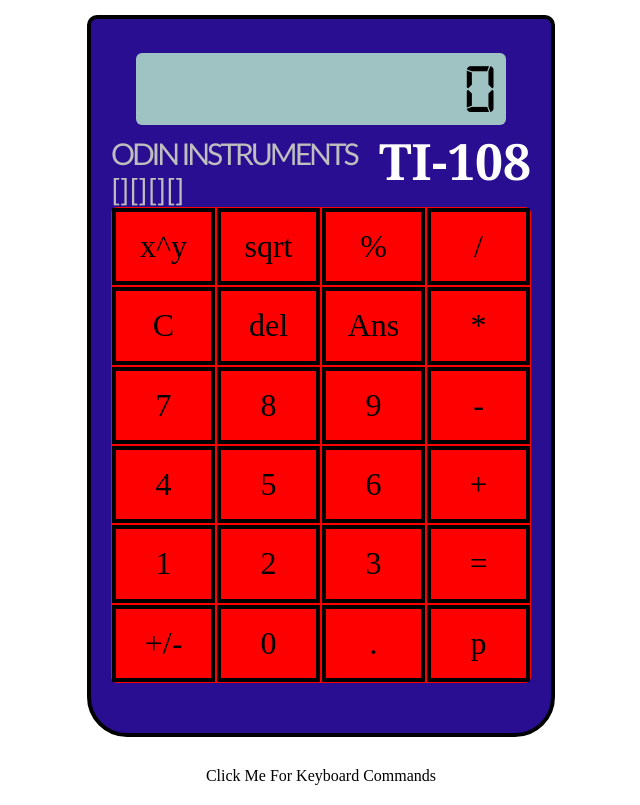
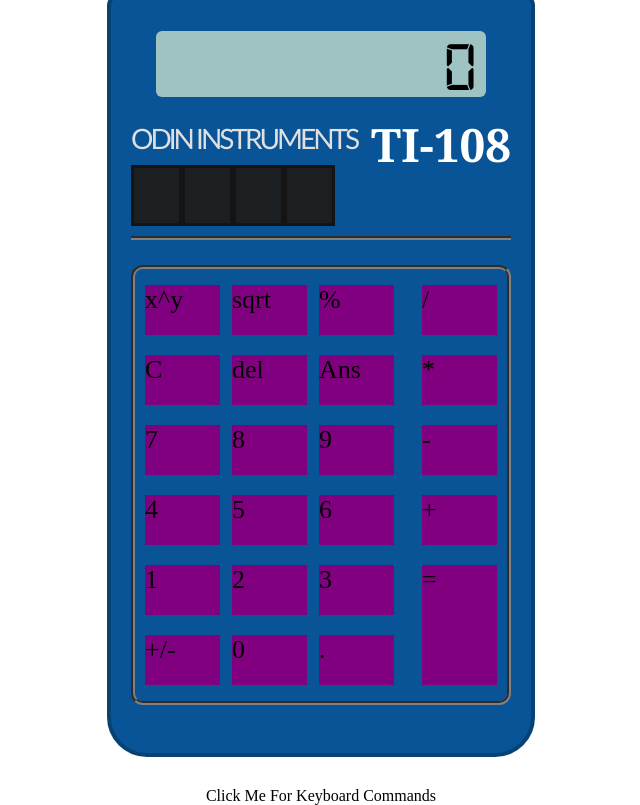
Before and after one commit to KingKlaus21/odin-calculator, a plain HTML site: page index.html in a window 1280 px wide. Shown: the whole page, without its empty margins (319-959 px from the left). Drawn offline with Linux system fonts and the light colour scheme.

Commit message:
Put button groups in two containers to create the gap seen on the original TI-108

```diff
--- a/index.html
+++ b/index.html
@@ -15,7 +15,12 @@
         <div id="extraInfo">
             <div id="companyAndSolar">
                 <p id="companyName">ODIN INSTRUMENTS</p>
-                <div id="solarPanel">[][][][]</div>
+                <ul id="solarPanel">
+                    <li></li>
+                    <li></li>
+                    <li></li>
+                    <li></li>
+                </ul>
             </div>
             <p id="modelName">TI-108</p>
         </div>
@@ -23,35 +28,44 @@
 
         <div id="calculatorButtonContainer">
 
+            <div class="normalButtons">
                 <div id="x^y">x^y</div>
                 <div id="y sqrt(x)">sqrt</div>
                 <div class="operator" id="%">%</div>
-            <div class="operator" id="/">/</div>
 
                 <div id="c">C</div>
                 <div id="Backspace">del</div>
                 <div id="a">Ans</div>
-            <div class="operator" id="*">*</div>
 
                 <div class="number" id="7">7</div>
                 <div class="number" id="8">8</div>
                 <div class="number" id="9">9</div>
-            <div class="operator" id="-">-</div>
 
                 <div class="number" id="4">4</div>
                 <div class="number" id="5">5</div>
                 <div class="number" id="6">6</div>
-            <div class="operator" id="+">+</div>
 
                 <div class="number" id="1">1</div>
                 <div class="number" id="2">2</div>
                 <div class="number" id="3">3</div>
-            <div id="Enter">=</div>
+
 
                 <div id="n">+/-</div>
                 <div class="number" id="0">0</div>
                 <div id=".">.</div>
-            <div id="placeholder">p</div>
+            </div>
+
+            <div class="operatorButtons">
+                <div class="operator" id="/">/</div>
+                <div class="operator" id="*">*</div>
+                <div class="operator" id="-">-</div>
+                <div class="operator" id="+">+</div>
+                <div id="Enter">=</div>
+            </div>
+
+
+            <!-- <div id="placeholder">p</div> -->
+
 
 
         </div>
--- a/styles.css
+++ b/styles.css
@@ -16,20 +16,22 @@ body, html {
 #calculatorBody {
     /* width: 69%;
     height: 60%; */
-    width: 420px;
-    height: 640px;
-    background-color: rgb(42, 14, 145);
-    padding: 24px 20px 50px 20px;
+    width: 380px;
+    height: 660px;
+    background-color: rgb(9, 84, 151);
+    /* color from color picker */
+    padding: 24px 20px 70px 20px;
     display: flex;
     flex-direction: column;
     border-width: 4px;
     border-style: solid;
-    border-color: black;
+    border-color: rgb(7, 66, 117);
 
     border-radius: 10px 10px 40px 40px;
 }
 
 #calculatorScreen {
+    height: 50px;
     font-size: 70px;
     font-family: 'digital-7';
     /* letter-spacing: 1px; */
@@ -41,9 +43,9 @@ body, html {
     /* align-items: center; */
 
     /* margin-bottom: 10px; */
-    margin: 10px 25px 0px 25px;
+    margin: 8px 25px 14px 25px;
 
-    padding: 0px 10px;
+    padding: 0px 10px 16px 10px;
 
     border-radius: 6px;
 
@@ -52,18 +54,18 @@ body, html {
 
 #calculatorButtonContainer {
     display: flex;
-    flex-grow: 5;
-    background-color: red;
-    flex-wrap: wrap;
-
-    border-radius: 6px;
-
+    /* justify-content: space-between; */
+    flex: auto;
+    padding: 16px 10px;
+    border-width: 4px;
+    border-color: grey;
+    border-radius: 12px;
+    border-style: groove;
 }
 
 /* buttons */
-#calculatorButtonContainer>*{
+/* #calculatorButtonContainer>*{
     font-size: 32px;
-    /* border-color: purple; */
     border-width: 4px;
     border-style: solid;
     flex: 20%;
@@ -72,6 +74,74 @@ body, html {
     display: flex;
     justify-content: center;
     align-items: center;
+} */
+
+.normalButtons {
+    display: flex;
+    /* flex-direction: row; */
+    flex-wrap: wrap;
+    /* align-items: baseline; */
+    /* flex-grow: 0; */
+    /* justify-content: space-evenly; */
+    width: 250px;
+    height: 400px;
+
+    gap: 20px 12px;
+
+    /* gap: 20px; */
+    /* gap: 20px 20px; */
+
+
+    /* flex: auto; */
+
+    /* flex: auto; */
+
+}
+
+.normalButtons>*{
+    font-size: 26px;
+    display: flex;
+    /* justify-content: center;
+    align-items: center; */
+    /* width: 20px;
+    height: 20px; */
+    /* margin: 10px; */
+    background: purple;
+
+    /* margin-right: 10px; */
+
+    width: 75px;
+    height: 50px;
+}
+
+.operatorButtons {
+    display: flex;
+    flex-direction: column;
+    /* flex-wrap: wrap; */
+    /* flex-grow: 0; */
+    justify-content: space-between;
+    margin-left: auto;
+
+    width: 75px;
+    height: 400px;
+}
+
+.operatorButtons>*{
+    font-size: 26px;
+    display: flex;
+    /* justify-content: center;
+    align-items: center; */
+    /* width: 20px;
+    height: 20px; */
+    /* margin: 10px; */
+    background: purple;
+
+    width: 75px;
+    height: 50px;
+}
+
+#Enter {
+    height: 120px;
 }
 
 #commandInfo {
@@ -79,11 +149,11 @@ body, html {
 }
 
 #companyAndSolar {
-    font-size: 30px;
+    font-size: 28px;
     font-weight: 100;
     font-family: 'Trebuchet MS', 'Lucida Sans Unicode', 'Lucida Grande', 'Lucida Sans', Arial, sans-serif;
     /* font-family:system-ui, -apple-system, BlinkMacSystemFont, 'Segoe UI', Roboto, Oxygen, Ubuntu, Cantarell, 'Open Sans', 'Helvetica Neue', sans-serif; */
-    color: rgb(190, 190, 190);
+    color: rgb(224, 224, 224);
     display: flex;
     flex-direction: column;
     margin: 0px;
@@ -93,13 +163,30 @@ p {
     margin: 10px 0px 0px 0px;
 }
 
+ul {
+    margin: 0px;
+    margin-top: 10px;
+    padding: 0px;
+    list-style-type: none;
+    display: flex;
+}
+
+li {
+    background-color: rgba(29, 29, 29, 0.952);
+    width: 45px;
+    height: 55px;
+    border-width: 3px;
+    border-style: solid;
+    border-color: rgb(20, 20, 20);
+}
+
 #companyName {
     letter-spacing: -3px;
 }
 
 #modelName {
     color: white;;
-    font-size: 50px;
+    font-size: 46px;
     font-weight: 1000;
     font-family:Cambria, Cochin, Georgia, Times, 'Times New Roman', serif;
     display: flex;
@@ -110,4 +197,9 @@ p {
 #extraInfo {
     display: flex;
     justify-content: space-between;
+    padding-bottom: 10px;
+    margin-bottom: 25px;
+    border-bottom: 4px;
+    border-color: grey;
+    border-bottom-style:groove;
 }
```
Lines whose indentation alone changed are shown as unchanged.
